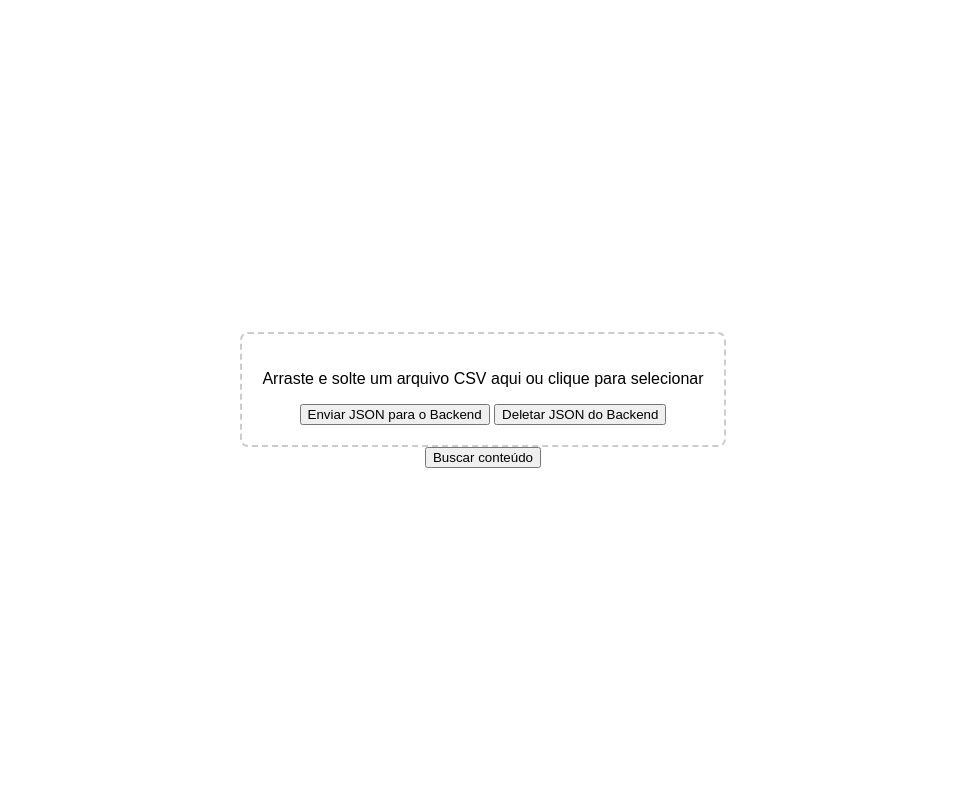
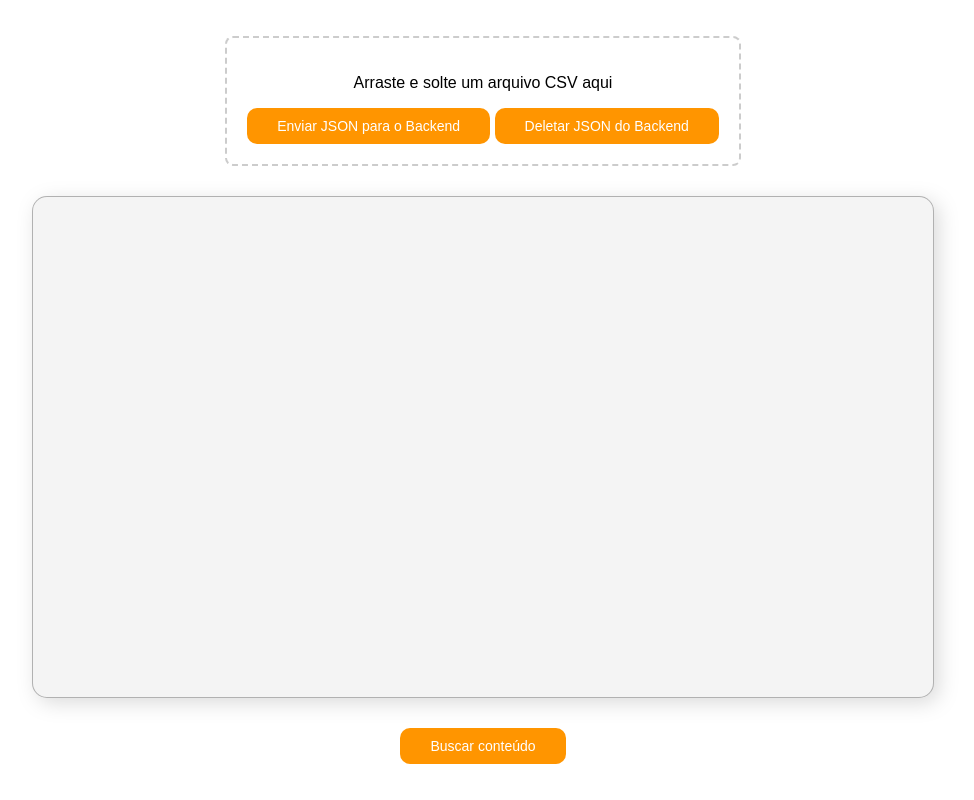
Before and after one commit to ardassejose/csv-xp, a website: page index.html in a window 1280 px wide. Shown: the whole page, without its empty margins (157-1131 px from the left). Drawn offline with Linux system fonts and the light colour scheme.

Commit message:
style: new home page

```diff
--- a/css/style.css
+++ b/css/style.css
@@ -22,6 +22,40 @@ body {
 }
 
 .file-content {
-  display: none;
+  /* display: none; */
   white-space: pre-wrap;
+  padding-top: 20px;
 }
+
+.fileContent__response {
+  margin: 30px 0;
+  background-color: #f4f4f4;
+  border-radius: 15px;
+  width: 100%;
+  max-width: 900px;
+  height: 500px;
+  overflow-y: scroll;
+  scroll-behavior: smooth;
+  filter: drop-shadow(5px 5px 10px #dbdbdb);
+  border: 1px solid #7c7c7c8d;
+}
+
+.file-content p {
+  max-width: 100%;
+}
+
+button {
+  background-color: rgb(255, 149, 0);
+  font-size: 14px;
+  cursor: pointer;
+  border: none;
+  color: #fff;
+  padding: 10px 30px;
+  border-radius: 10px;
+  transition: .3s cubic-bezier(0.165, 0.84, 0.44, 1);
+}
+
+button:hover {
+  background-color: rgb(199, 117, 1);
+  transform: scale(1.03);
+}
--- a/index.html
+++ b/index.html
@@ -4,23 +4,29 @@
 <head>
   <meta charset="UTF-8">
   <meta name="viewport" content="width=device-width, initial-scale=1.0">
-  <title>CSV to JSON Converter</title>
+  <title>XLSX to JSON Converter</title>
   <link rel="stylesheet" href="css/style.css">
 </head>
 
 <body>
   <div id="drop-area" class="drop-area">
-    <p>Arraste e solte um arquivo CSV aqui ou clique para selecionar</p>
+    <p>Arraste e solte um arquivo CSV aqui</p>
     <input type="file" id="fileInput" class="file-input" accept=".csv">
-    <pre id="file-content" class="file-content"></pre>
+
     <button id="sendButton" class="send-button">Enviar JSON para o Backend</button>
     <button id="deleteButton" class="delete-button">Deletar JSON do Backend</button>
+  </div>
+
+  <div class="fileContent__response">
+    <p id="file-content" class="file-content"></p>
   </div>
 
   <button id="fetchDataButton">Buscar conteúdo</button>
 
   <div id="responseFetchContent"></div>
   <script src="script/index.js"></script>
+  <script src="https://cdnjs.cloudflare.com/ajax/libs/xlsx/0.17.0/xlsx.full.min.js"></script>
+
 </body>
 
 </html>
```
